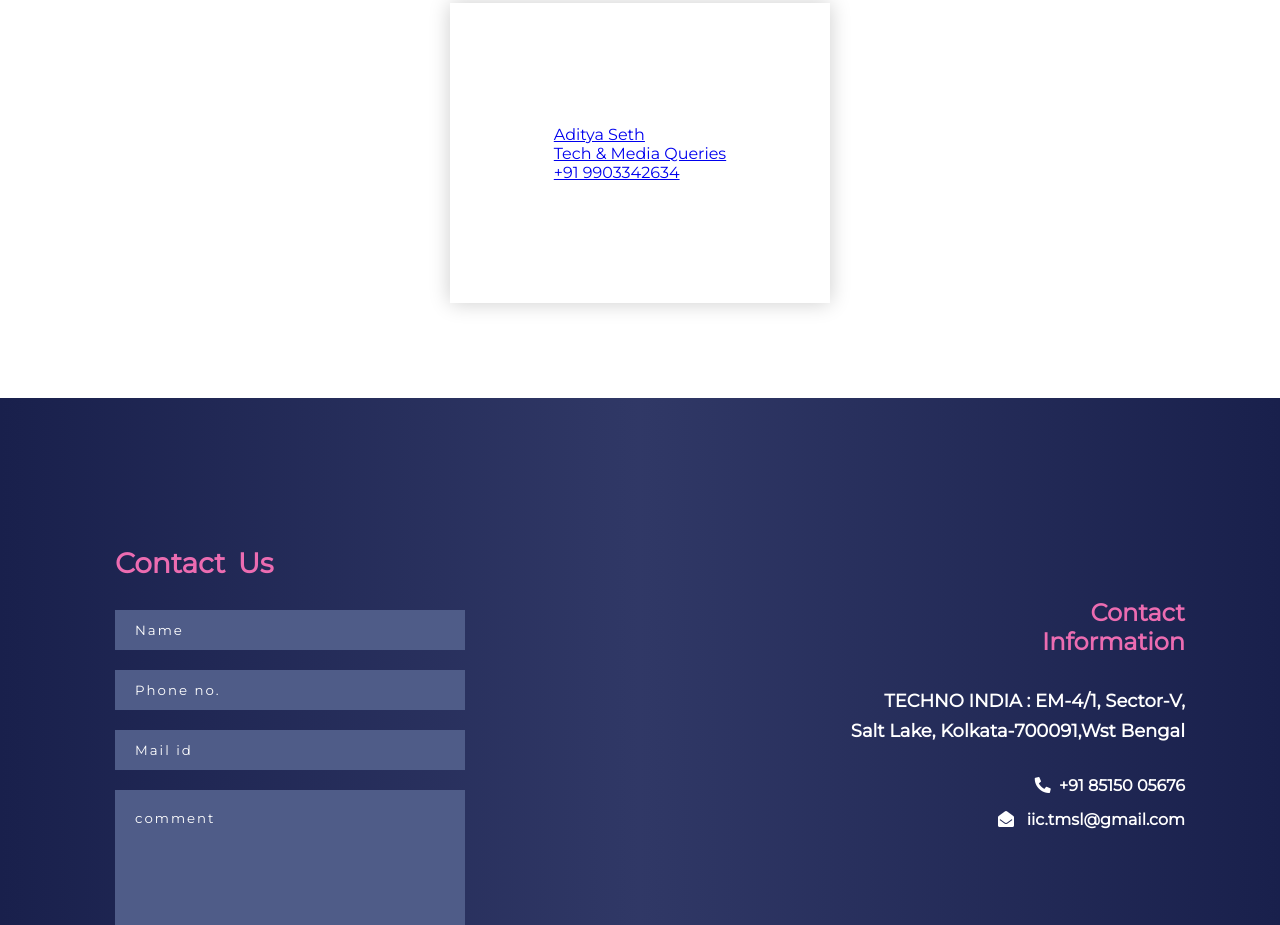
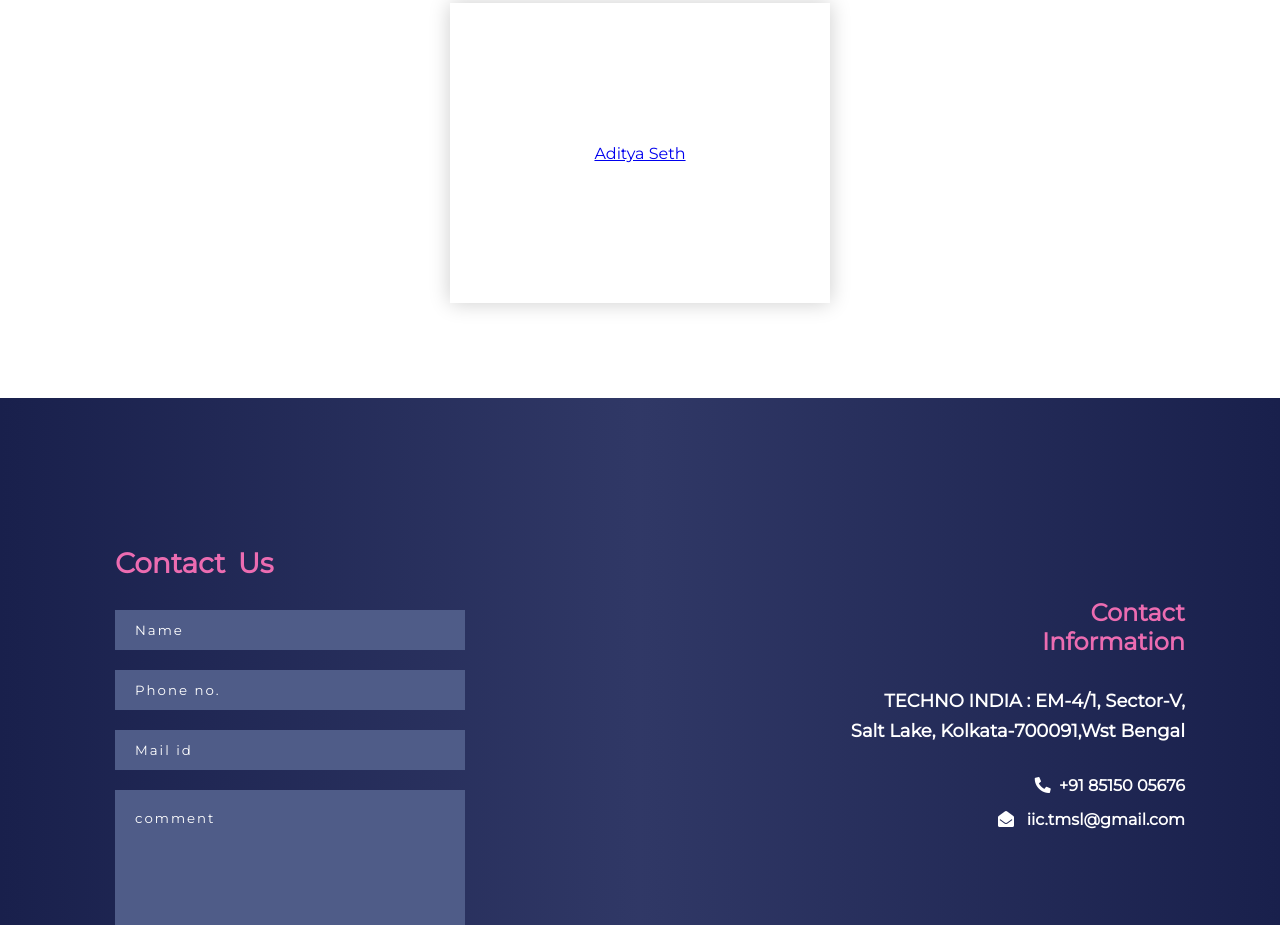
Before and after one commit to Soumyata12/iictmsl, a plain HTML site: page contact.html in a window 1280 px wide. Shown: the part 1279-2204 px from the top of the page. Drawn offline with nearby package versions, Linux system fonts and the light colour scheme.

Commit message:
Update contact.html

```diff
--- a/contact.html
+++ b/contact.html
@@ -99,7 +99,7 @@
                 <!--<h1>Aditya Seth</h1>
                 <h3>Media & Tech Query</h3>
                 <p><i class="fas fa-phone-alt"></i>&nbsp +91 99033 42634</p> !-->
-                <div class="badge-base LI-profile-badge" data-locale="en_US" data-size="medium" data-theme="white" data-type="VERTICAL" data-vanity="aditya-seth-270833233" data-version="v1"><a class="badge-base__link LI-simple-link" href="https://in.linkedin.com/in/aditya-seth-270833233?trk=profile-badge">Aditya Seth<br>Tech & Media Queries<br>+91 9903342634</a></div>
+                <div class="badge-base LI-profile-badge" data-locale="en_US" data-size="medium" data-theme="white" data-type="VERTICAL" data-vanity="aditya-seth-270833233" data-version="v1"><a class="badge-base__link LI-simple-link" href="https://in.linkedin.com/in/aditya-seth-270833233?trk=profile-badge">Aditya Seth</a></div>
 
 
             </div>
```
